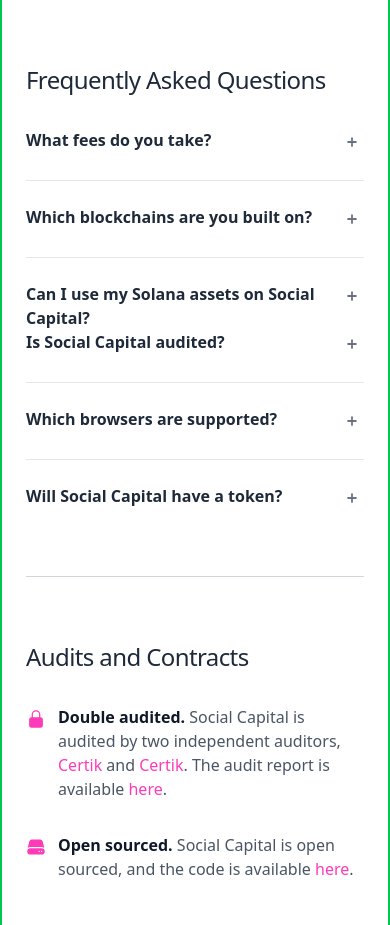
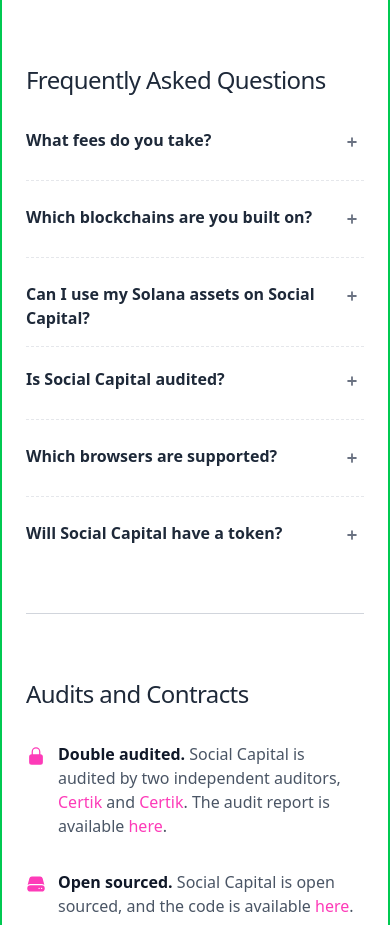
Before and after one commit to masterzorgon/socap-landing, a Next.js app: page /support in a window 390 px wide. Shown: the part 1760-2685 px from the top of the page. Built offline with nearby package versions, Linux system fonts and the light colour scheme; a web font is replaced by a local one.

Commit message:
fix faq section

```diff
--- a/src/components/support/FAQSection.tsx
+++ b/src/components/support/FAQSection.tsx
@@ -55,9 +55,9 @@
             >
                 Frequently Asked Questions
             </h2>
-            <section className="grid grid-cols-1 lg:grid-cols-2 lg:gap-12">
-                <div>
-                    <dl className="divide-y divide-gray-200">
+            <section className="grid grid-cols-1 lg:grid-cols-2 lg:gap-12 divide-y divide-gray-200 lg:divide-y-0 divide-dashed">
+                <div className="pb-4 lg:pb-0">
+                    <dl className="divide-y divide-gray-200 divide-dashed">
                         {leftFaqs.map((faq) => (
                             <Disclosure
                                 key={faq.question}
@@ -91,8 +91,8 @@
                     </dl>
                 </div>
 
-                <div>
-                    <dl className="divide-y divide-gray-200">
+                <div className="pt-5 lg:pt-0">
+                    <dl className="divide-y divide-gray-200 divide-dashed">
                         {rightFaqs.map((faq) => (
                             <Disclosure
                                 key={faq.question}
--- a/src/components/support/PointsSection.tsx
+++ b/src/components/support/PointsSection.tsx
@@ -1,4 +1,4 @@
-import { useRouter } from "next/router";
+import { useRouter } from "next/navigation";
 import { Container } from "@/components/container";
 import { handleSectionClick } from "@/utils/navigation";
 import { useToast } from "../toast-provider";
```
